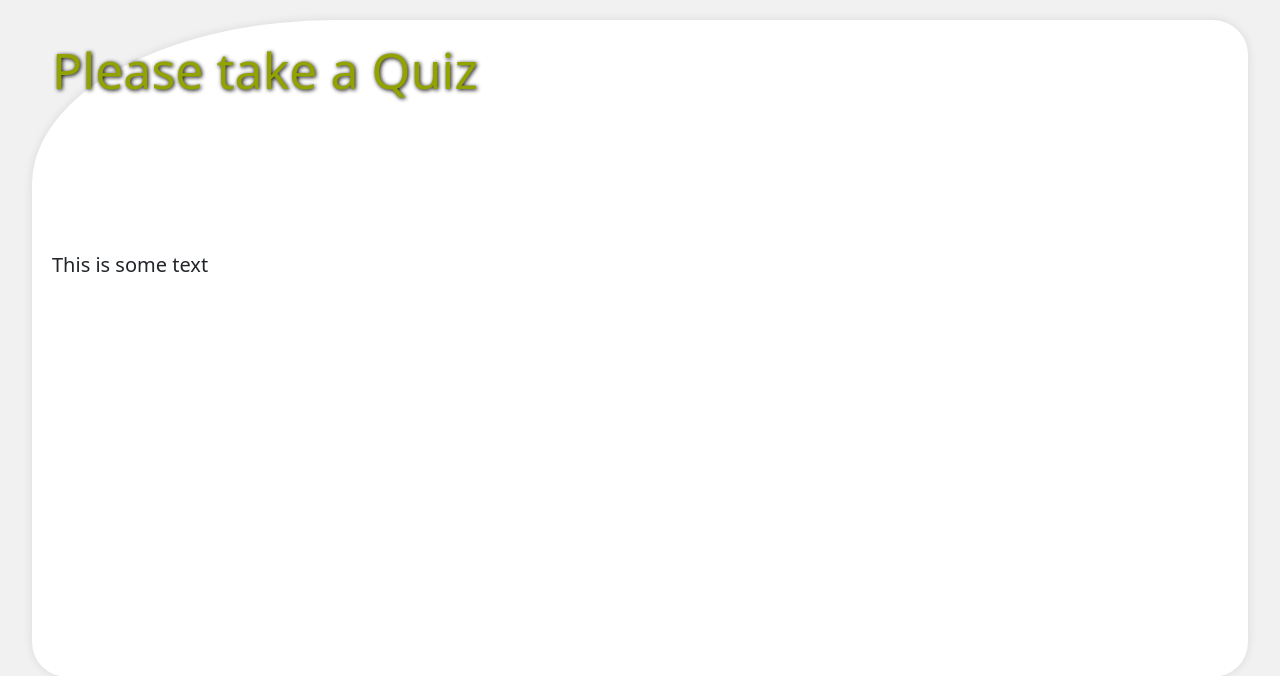
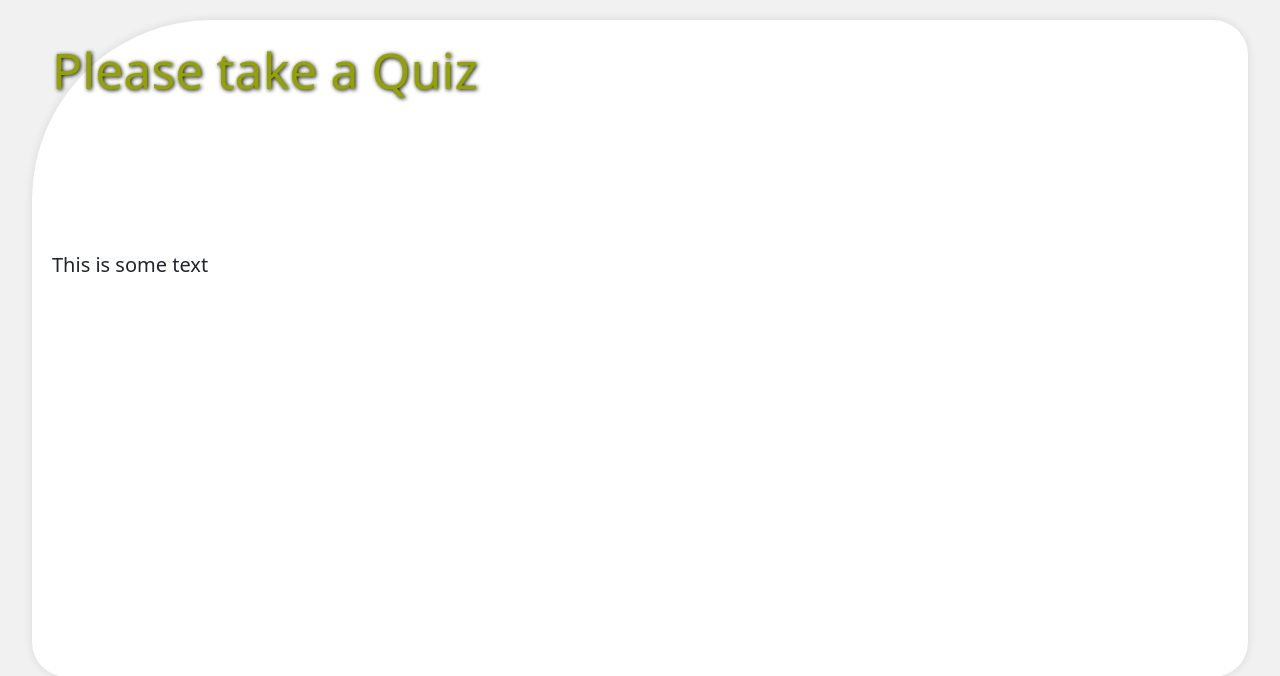
Before and after one commit to Scarrus666/Personal_Health_Survey, a PHP site: page / in a window 1280 px wide. Shown: the part 95-771 px from the top of the page. Run offline with PHP 8.4, Linux system fonts and the light colour scheme.

Commit message:
forgot style.css

```diff
--- a/style.css
+++ b/style.css
@@ -54,7 +54,7 @@ html, body
     background-color: #ffffff;
     padding: 20px;
     box-shadow: 0 0 10px rgba(0, 0, 0, 0.1);
-    border-radius: 25% 35px 35px 35px;
+    border-radius: calc(175px + 0.390625vw) 35px 35px 35px;
     flex: 1;
 }
 
```
